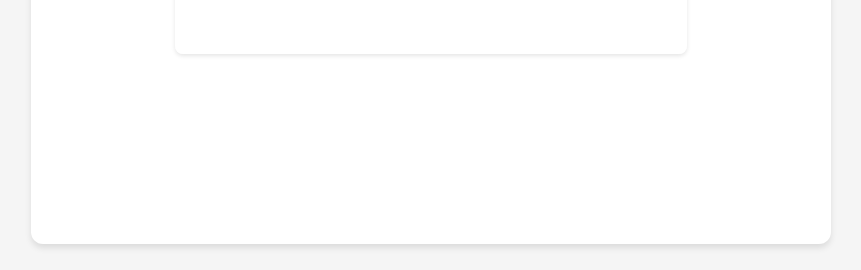
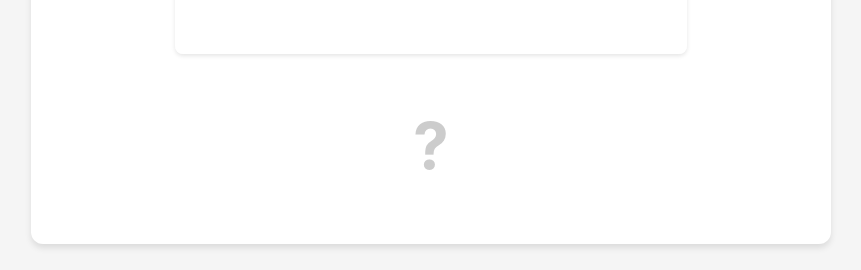
Before and after one commit to igorrosenberg/solfege-trainer, a React (Vite) app: page / in a window 1280 px wide. Both pictures are taken after a click on the button "Clef Fa". Shown: the part 490-760 px from the top of the page, without its empty margins (209-1070 px from the left). Built offline with nearby package versions, Linux system fonts and the light colour scheme.

Commit message:
questopn-mark

```diff
--- a/src/App.css
+++ b/src/App.css
@@ -172,6 +172,13 @@
   display: inline-block;
 }
 
+.question-mark {
+  font-size: 4rem;
+  font-weight: bold;
+  color: #ccc;
+  margin: 1rem 0;
+}
+
 .note {
   font-size: 3rem;
   font-weight: bold;
--- a/src/App.jsx
+++ b/src/App.jsx
@@ -178,11 +178,13 @@ function App() {
         </div>
 
         <div className="answer-area">
-          {showSolution && (
+          {showSolution ? (
             <p className="solution">
               <span className="note">{note}</span>
               <span className="number">({number})</span>
             </p>
+          ) : (
+            <p className="question-mark">?</p>
           )}
         </div>
       </div>
```
